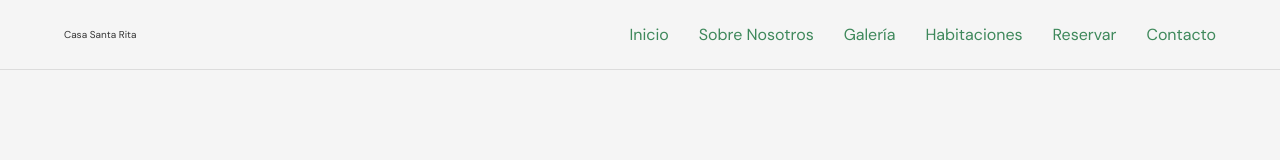
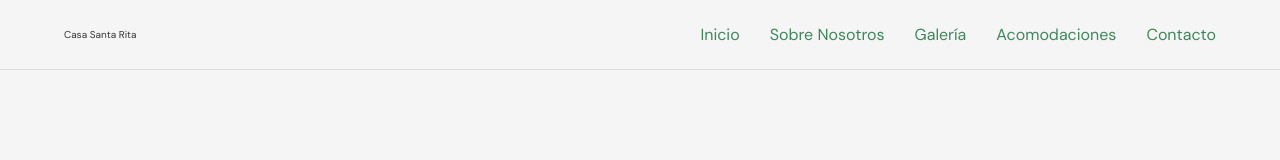
Before and after one commit to MauricioJCarrillo/casa-hotel-santa-rita-website, a plain HTML site: page index.html in a window 1280 px wide. Shown: the top 160 px of the page. Drawn offline with Linux system fonts and the light colour scheme.

Commit message:
Deleting nav item and renaming other one

```diff
--- a/index.html
+++ b/index.html
@@ -73,8 +73,7 @@
           <li><a href="#inicio">Inicio</a></li>
           <li><a href="#sobre-nosotros">Sobre Nosotros</a></li>
           <li><a href="#galeria">Galería</a></li>
-          <li><a href="#habitaciones">Habitaciones</a></li>
-          <li><a href="#reservar">Reservar</a></li>
+          <li><a href="#acomodaciones">Acomodaciones</a></li>
           <li><a href="#contacto">Contacto</a></li>
         </ul>
         <div class="mobile-menu">☰</div>
@@ -212,7 +211,7 @@
         </div>
       </div>
     </section>
-    <section class="rooms" id="habitaciones">
+    <section class="rooms" id="acomodaciones">
       <div class="section-title">
         <h2>Nuestras Acomodaciones</h2>
       </div>
```
